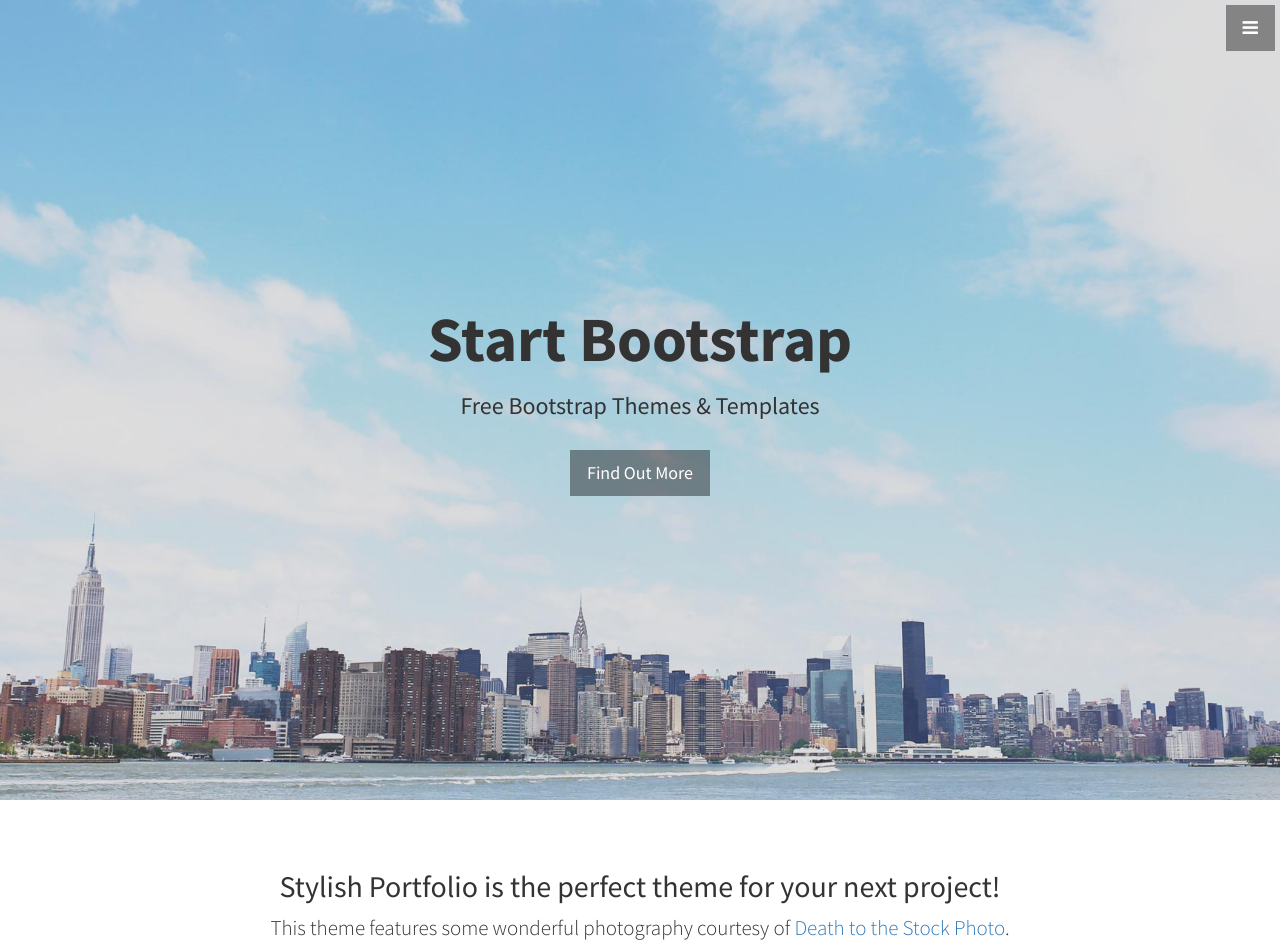
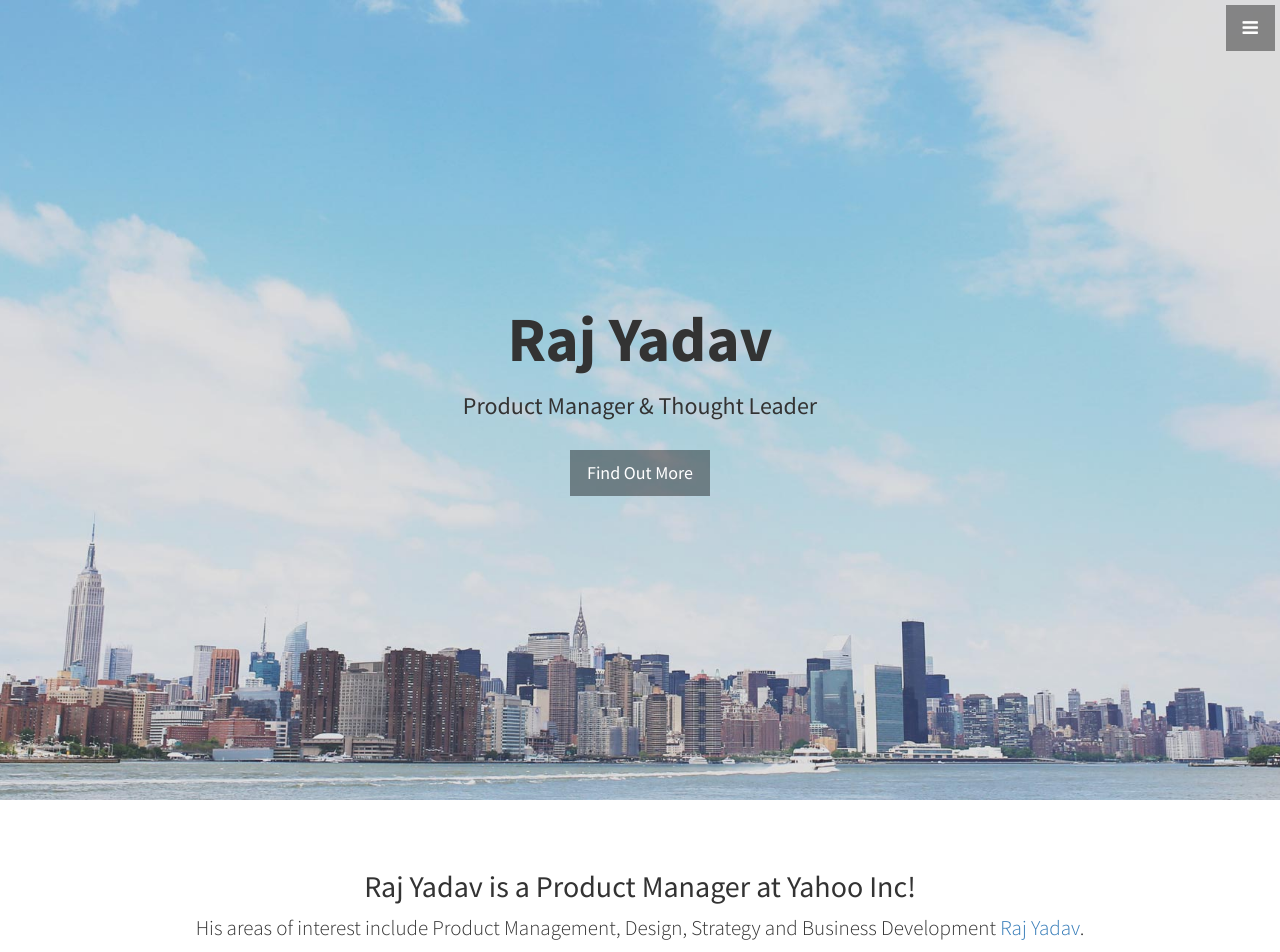
Before and after one commit to narainr/rajyadav, a plain HTML site: page index.html in a window 1280 px wide. Shown: the top 952 px of the page. Drawn offline with Linux system fonts and the light colour scheme.

Commit message:
init Raj

```diff
--- a/index.html
+++ b/index.html
@@ -9,7 +9,7 @@
     <meta name="description" content="">
     <meta name="author" content="">
 
-    <title>Stylish Portfolio - Start Bootstrap Theme</title>
+    <title>Raj's Projects and Experiments</title>
 
     <!-- Bootstrap Core CSS -->
     <link href="css/bootstrap.min.css" rel="stylesheet">
@@ -61,8 +61,8 @@
     <!-- Header -->
     <header id="top" class="header">
         <div class="text-vertical-center">
-            <h1>Start Bootstrap</h1>
-            <h3>Free Bootstrap Themes &amp; Templates</h3>
+            <h1>Raj Yadav</h1>
+            <h3>Product Manager &amp; Thought Leader</h3>
             <br>
             <a href="#about" class="btn btn-dark btn-lg">Find Out More</a>
         </div>
@@ -73,8 +73,8 @@
         <div class="container">
             <div class="row">
                 <div class="col-lg-12 text-center">
-                    <h2>Stylish Portfolio is the perfect theme for your next project!</h2>
-                    <p class="lead">This theme features some wonderful photography courtesy of <a target="_blank" href="http://join.deathtothestockphoto.com/">Death to the Stock Photo</a>.</p>
+                    <h2>Raj Yadav is a Product Manager at Yahoo Inc!</h2>
+                    <p class="lead">His areas of interest include Product Management, Design, Strategy and Business Development <a target="_blank" href="http://join.deathtothestockphoto.com/">Raj Yadav</a>.</p>
                 </div>
             </div>
             <!-- /.row -->
```
